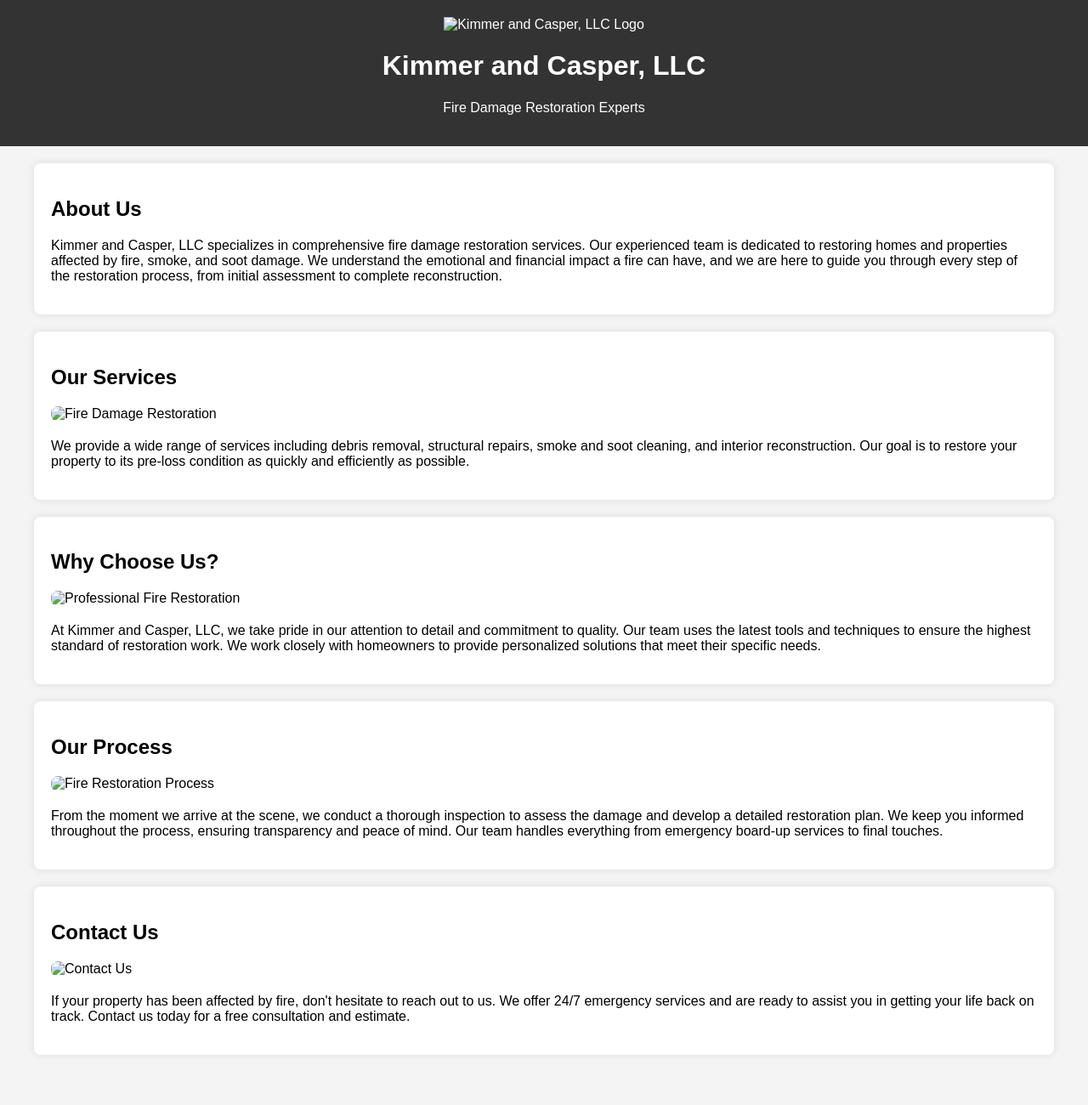
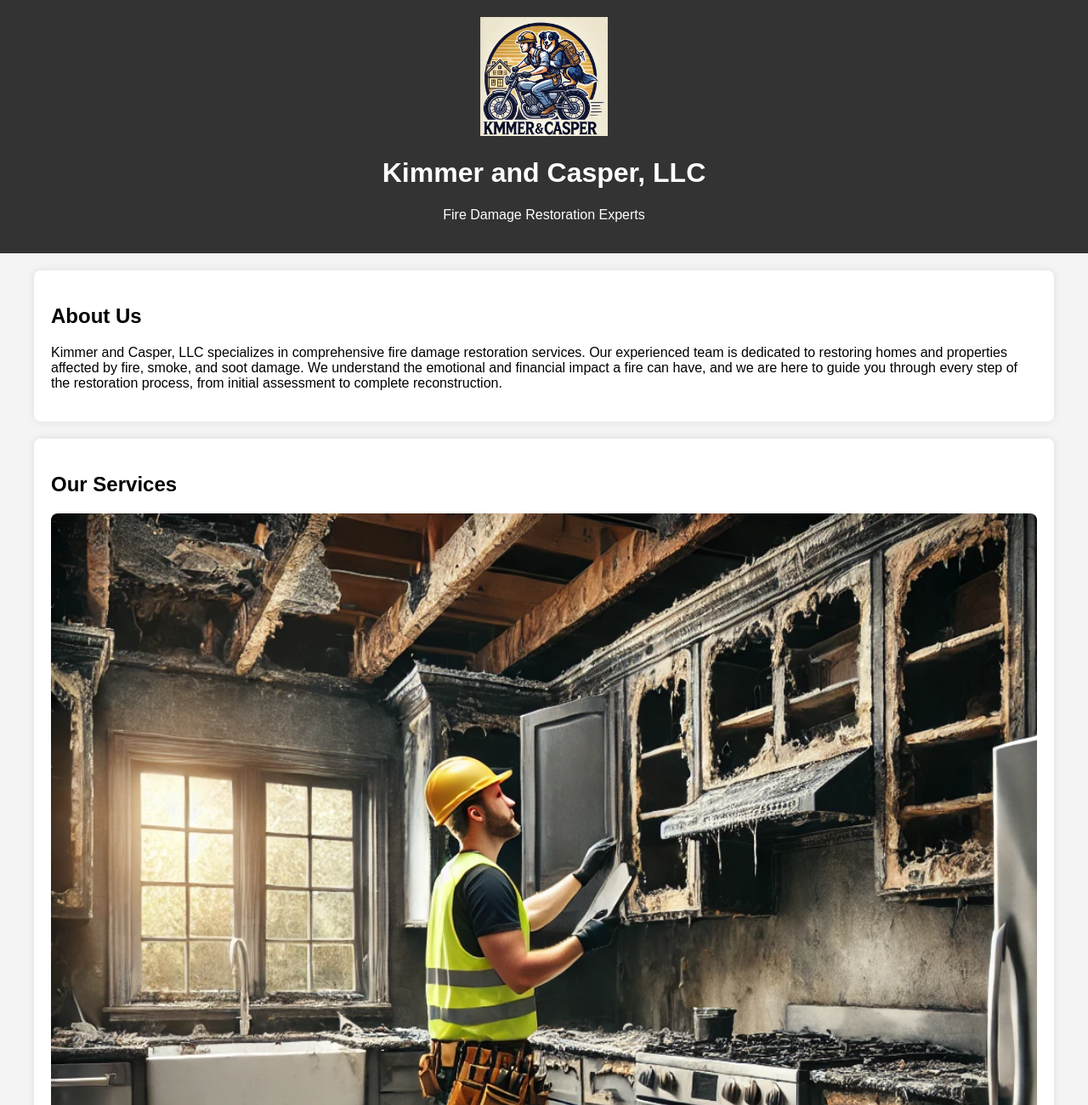
Before and after one commit to kimmerandcasper/kimmerandcasper.github.io, a plain HTML site: page index.html in a window 1280 px wide. Shown: the top 1300 px of the page at 85% size. Drawn offline with Linux system fonts and the light colour scheme.

Commit message:
added correct image source links

```diff
--- a/index.html
+++ b/index.html
@@ -52,7 +52,7 @@
 </head>
 <body>
     <div class="header">
-        <img src="Logo.png" alt="Kimmer and Casper, LLC Logo">
+        <img src="https://github.com/kimmerandcasper/kimmerandcasper.github.io/blob/main/GeneralContractorImages/Logo.png" alt="Kimmer and Casper, LLC Logo">
         <h1>Kimmer and Casper, LLC</h1>
         <p>Fire Damage Restoration Experts</p>
     </div>
@@ -65,7 +65,7 @@
 
         <div class="section">
             <h2>Our Services</h2>
-            <img src="FireScene1.png" alt="Fire Damage Restoration">
+            <img src="https://github.com/kimmerandcasper/kimmerandcasper.github.io/blob/main/GeneralContractorImages/FireScene1.png" alt="Fire Damage Restoration">
             <div class="description">
                 <p>We provide a wide range of services including debris removal, structural repairs, smoke and soot cleaning, and interior reconstruction. Our goal is to restore your property to its pre-loss condition as quickly and efficiently as possible.</p>
             </div>
@@ -73,7 +73,7 @@
 
         <div class="section">
             <h2>Why Choose Us?</h2>
-            <img src="FireScene2.png" alt="Professional Fire Restoration">
+            <img src="https://github.com/kimmerandcasper/kimmerandcasper.github.io/blob/main/GeneralContractorImages/FireScene2.png" alt="Professional Fire Restoration">
             <div class="description">
                 <p>At Kimmer and Casper, LLC, we take pride in our attention to detail and commitment to quality. Our team uses the latest tools and techniques to ensure the highest standard of restoration work. We work closely with homeowners to provide personalized solutions that meet their specific needs.</p>
             </div>
@@ -81,7 +81,7 @@
 
         <div class="section">
             <h2>Our Process</h2>
-            <img src="FireScene3.png" alt="Fire Restoration Process">
+            <img src="https://github.com/kimmerandcasper/kimmerandcasper.github.io/blob/main/GeneralContractorImages/FireScene3.png" alt="Fire Restoration Process">
             <div class="description">
                 <p>From the moment we arrive at the scene, we conduct a thorough inspection to assess the damage and develop a detailed restoration plan. We keep you informed throughout the process, ensuring transparency and peace of mind. Our team handles everything from emergency board-up services to final touches.</p>
             </div>
@@ -89,7 +89,7 @@
 
         <div class="section">
             <h2>Contact Us</h2>
-            <img src="FireScene4.png" alt="Contact Us">
+            <img src="https://github.com/kimmerandcasper/kimmerandcasper.github.io/blob/main/GeneralContractorImages/FireScene4.png" alt="Contact Us">
             <div class="description">
                 <p>If your property has been affected by fire, don't hesitate to reach out to us. We offer 24/7 emergency services and are ready to assist you in getting your life back on track. Contact us today for a free consultation and estimate.</p>
             </div>
```
